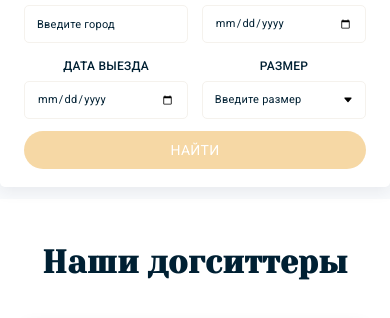
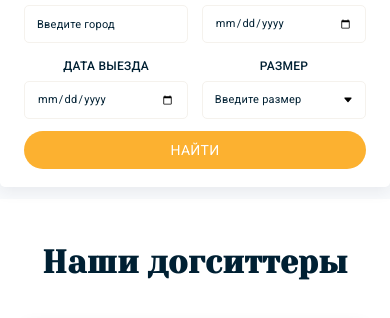
Before and after one commit to victoria369xx/finalProjectGBFront, a PHP site: page /index.html in a window 390 px wide, with the pointer over the restyled element; the page is wider, and only the part inside the window is pictured. Shown: the part 259-577 px from the top of that part. Run offline with PHP 8.4, Linux system fonts and the light colour scheme.

Commit message:
responsive_v3

```diff
--- a/src/css/style.css
+++ b/src/css/style.css
@@ -276,7 +276,7 @@ section h2 {
 }
 
 .btn:hover {
-    background-color: #f0bd6695;
+    background-color: #fcb130;
 }
 
 .btn:active {
```
